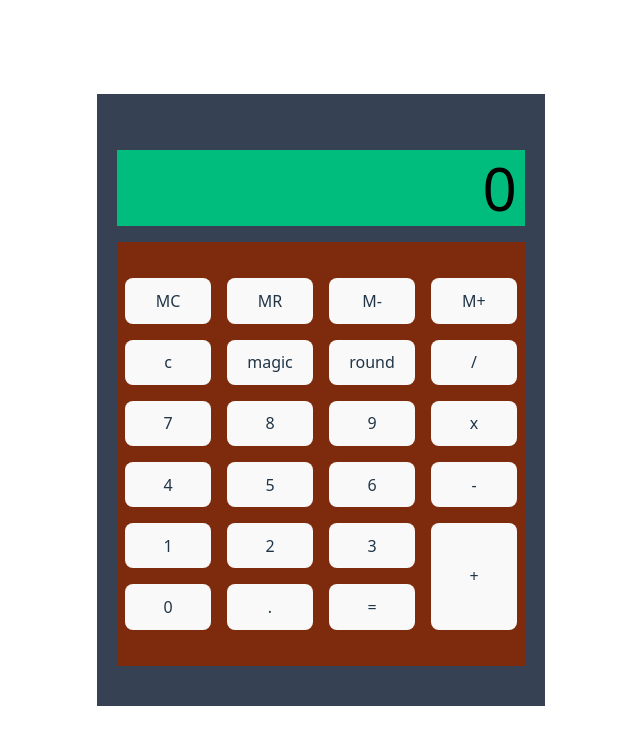
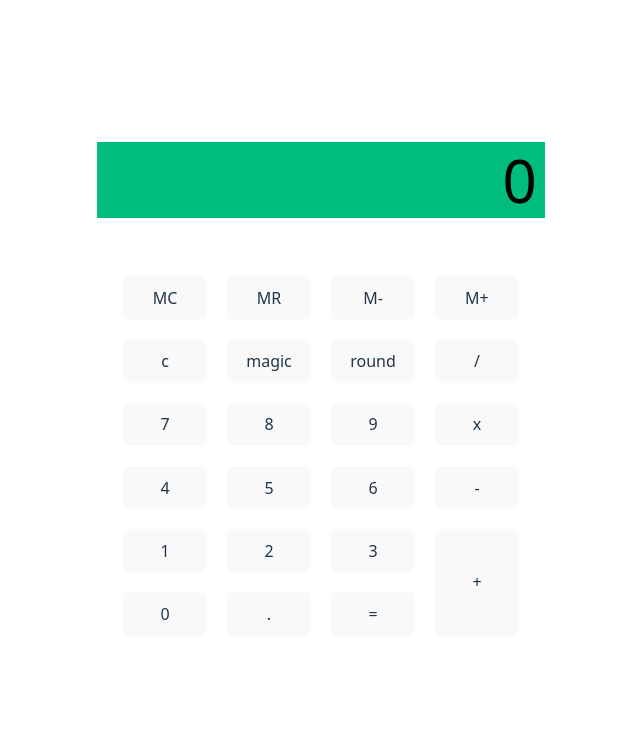
Before and after one commit to lmpladano/calculator, a React app: page / in a window 1280 px wide. Shown: the top 744 px of the page, without its empty margins (319-959 px from the left). Built offline with nearby package versions, Linux system fonts and the light colour scheme; the HTML template or start-up script is replaced by a standard one.

Commit message:
style: update button styles and layout for improved UI consistency

```diff
--- a/src/App.jsx
+++ b/src/App.jsx
@@ -74,8 +74,8 @@ function App() {
   }
 
   return (
-    <div className="flex flex-col justify-center bg-gray-700 py-10 px-5">
-      <div className=" bg-emerald-500 flex flex-col my-4 text-black">
+    <div className="flex flex-col justify-center py-10 border-white border-2 px-5 rounded-2xl">
+      <div className=" bg-emerald-500 border-2 border-white flex flex-col my-4 text-black">
         <h3 className="self-end text-6xl p-2">{display ? display : 0}</h3>
       </div>
       <Inputs onPush={handleClick} />
--- a/src/components/Inputs.jsx
+++ b/src/components/Inputs.jsx
@@ -8,19 +8,26 @@ export default function Inputs({ onPush }) {
     ["0", ".", "="],
   ];
 
-  const buttons = layout.flat().map((item) => {
+  const buttons = layout.flat().map((item, i) => {
+    if (item == "c") {
+      return (
+        <button key={i} onClick={onPush} value={item} className="bg-red-900">
+          {item}
+        </button>
+      );
+    }
     return item == "+" ? (
-      <button onClick={onPush} value={item} className="row-span-2">
+      <button key={i} onClick={onPush} value={item} className="row-span-2">
         {item}
       </button>
     ) : (
-      <button onClick={onPush} value={item}>
+      <button key={i} onClick={onPush} value={item}>
         {item}
       </button>
     );
   });
   return (
-    <div className="grid grid-cols-4 gap-4 bg-orange-900 px-2 py-9">
+    <div className="grid grid-cols-4 gap-4 border-2 border-white px-6 py-9">
       {buttons}
     </div>
   );
--- a/src/index.css
+++ b/src/index.css
@@ -41,12 +41,11 @@ h1 {
 
 button {
   border-radius: 8px;
-  border: 1px solid transparent;
+  border: 2px solid white;
   padding: 0.6em 1.2em;
   font-size: 1em;
   font-weight: 500;
   font-family: inherit;
-  background-color: #1a1a1a;
   cursor: pointer;
   transition: border-color 0.25s;
 }
```
